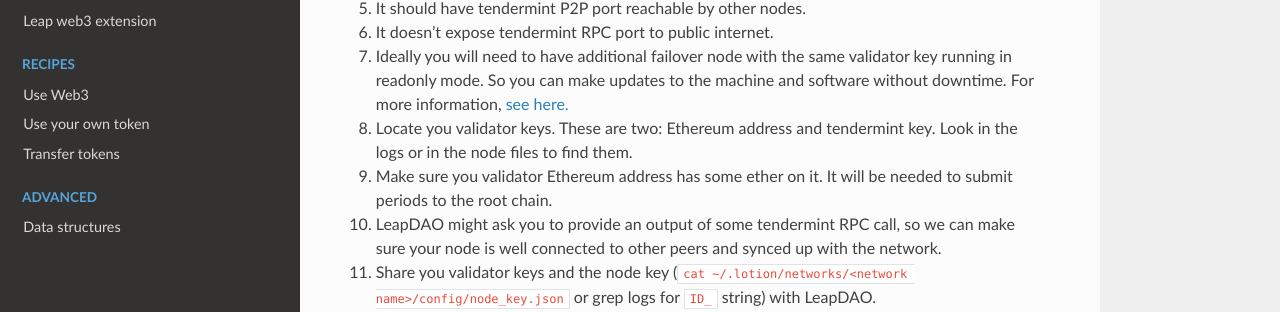
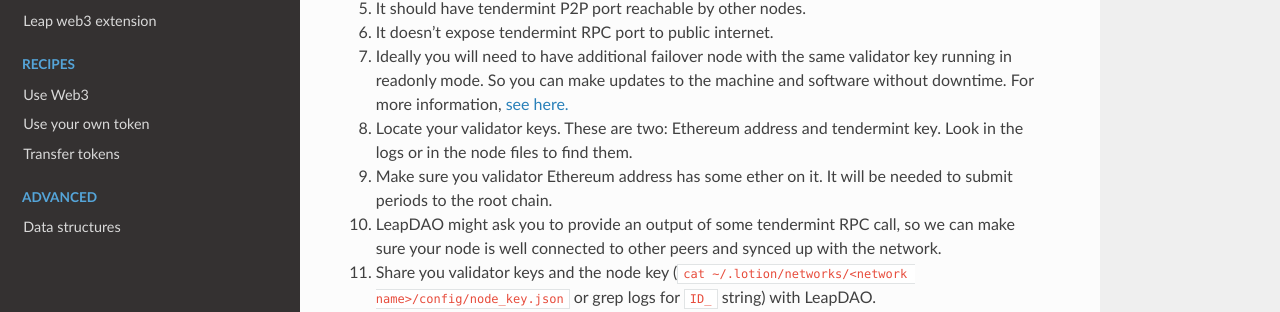
Before and after one commit to leapdao/docs, an MkDocs documentation site: the page built from docs/connect.md, in a window 1280 px wide and 1168 px high. Shown: the part 352-664 px from the top of the window. Built offline with MkDocs 1.6.1, drawn with Linux system fonts in a browser that asks for light colours; nearby versions of some CDN libraries.

Commit message:
Update connect.md

```diff
--- a/docs/connect.md
+++ b/docs/connect.md
@@ -15,7 +15,7 @@ title: Connect to the testnet
 * It should have tendermint P2P port reachable by other nodes.
 * It doesn’t expose tendermint RPC port to public internet.
 * Ideally you will need to have additional failover node with the same validator key running in readonly mode. So you can make updates to the machine and software without downtime. For more information, [see here.](https://github.com/leapdao/leap-node/issues/185#issuecomment-468921734)
-4. Locate you validator keys. These are two: Ethereum address and tendermint key. Look in the logs or in the node files to find them.
+4. Locate your validator keys. These are two: Ethereum address and tendermint key. Look in the logs or in the node files to find them.
 5. Make sure you validator Ethereum address has some ether on it. It will be needed to submit periods to the root chain.
 6. LeapDAO might ask you to provide an output of some tendermint RPC call, so we can make sure your node is well connected to other peers and synced up with the network.
 7. Share you validator keys and the node key (`cat ~/.lotion/networks/<network name>/config/node_key.json` or grep logs for `ID_` string) with LeapDAO.
```
